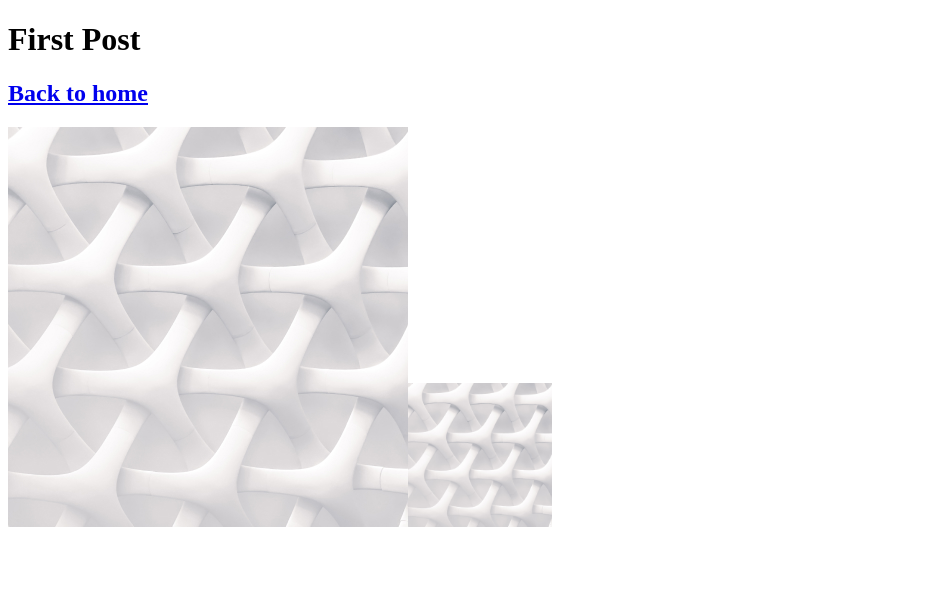
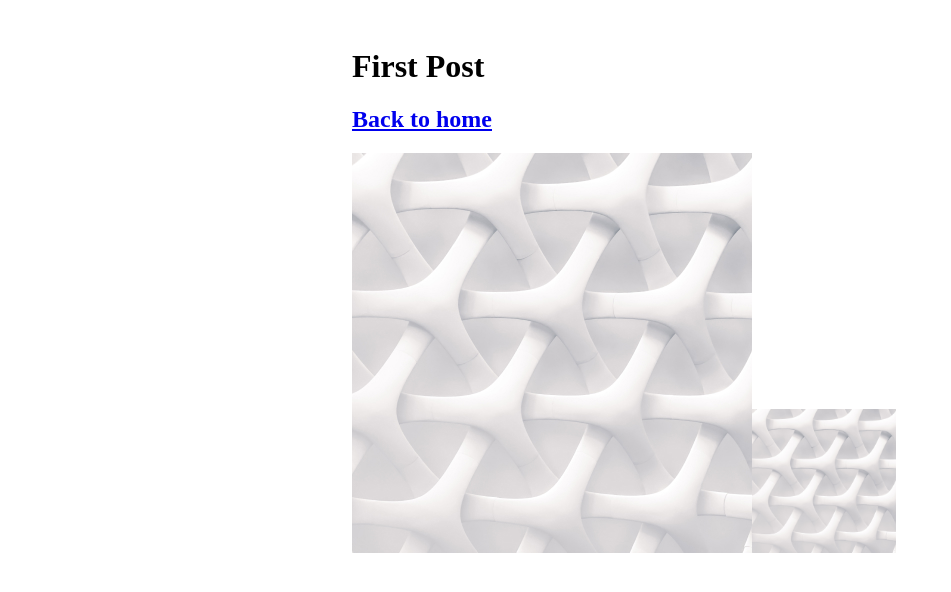
Before and after one commit to HotariTobu/Test-Next-13, a Next.js app: page /posts/first-post in a window 1280 px wide. Shown: the top 592 px of the page, without its empty margins (0-951 px from the left). Built offline with nearby package versions, Linux system fonts and the light colour scheme.

Commit message:
Assets, Metadata, and CSS/Layout Component

```diff
--- /dev/null
+++ b/components/layout.js
@@ -0,0 +1,7 @@
+import styles from './layout.module.css'
+
+export default function Layout({ children }) {
+  return (
+    <div className={styles.container}>{children}</div>
+  )
+}
--- /dev/null
+++ b/components/layout.module.css
@@ -0,0 +1,5 @@
+.container {
+  max-width: 36rem;
+  padding: 0 1rem;
+  margin: 3rem auto 6rem;
+}
--- a/pages/posts/first-post.js
+++ b/pages/posts/first-post.js
@@ -3,9 +3,11 @@
 import Head from "next/head"
 import Script from 'next/script'
 
+import Layout from '../../components/layout'
+
 export default function FirstPost() {
   return (
-    <>
+    <Layout>
       {/* Navigate Between Pages */}
       <h1>First Post</h1>
       <h2>
@@ -34,6 +36,6 @@
         console.log('script loaded correctly. window.FB has been populated')
         console.log(FB)
       }}></Script>
-    </>
+    </Layout>
   )
 }
```
